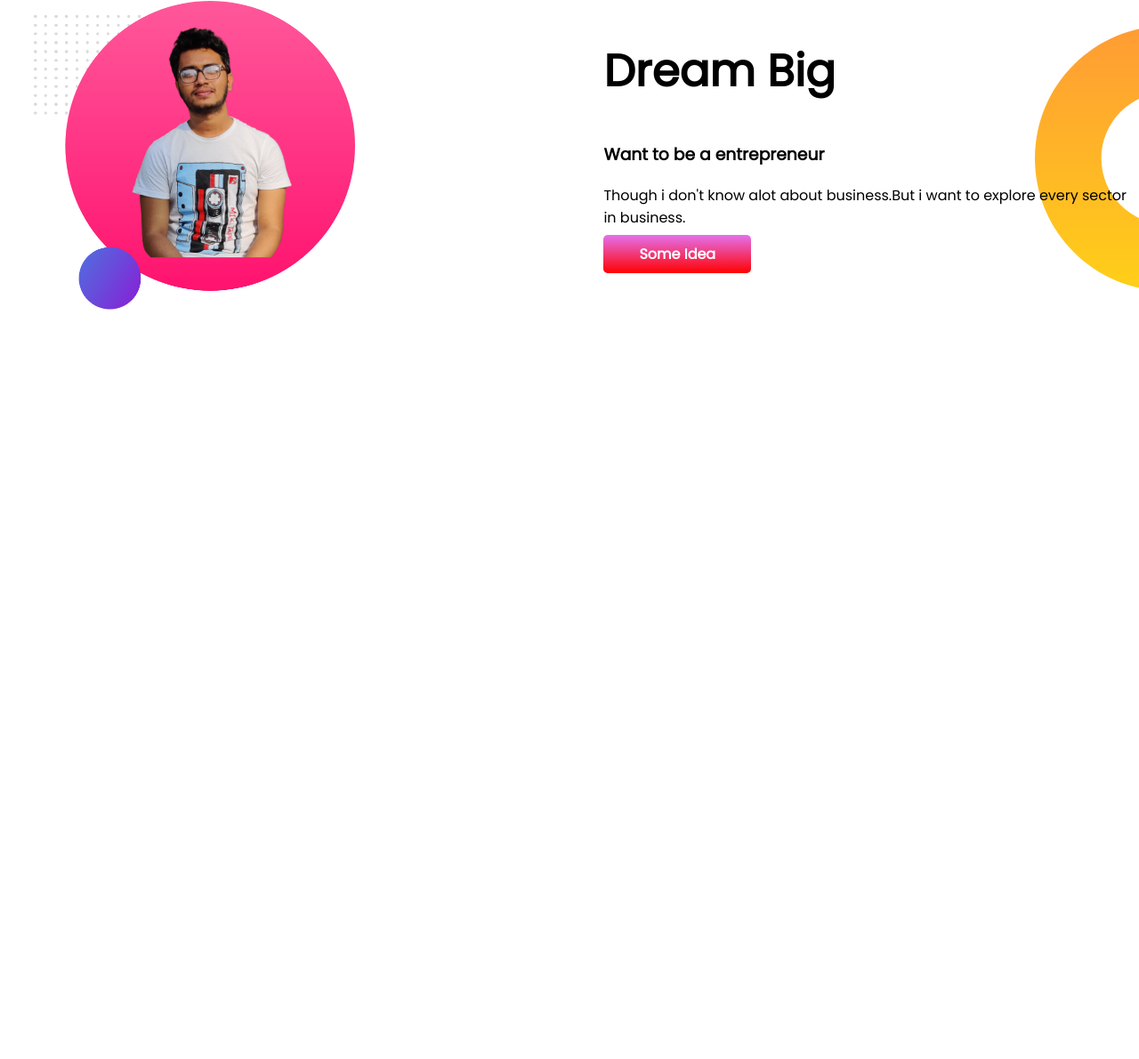
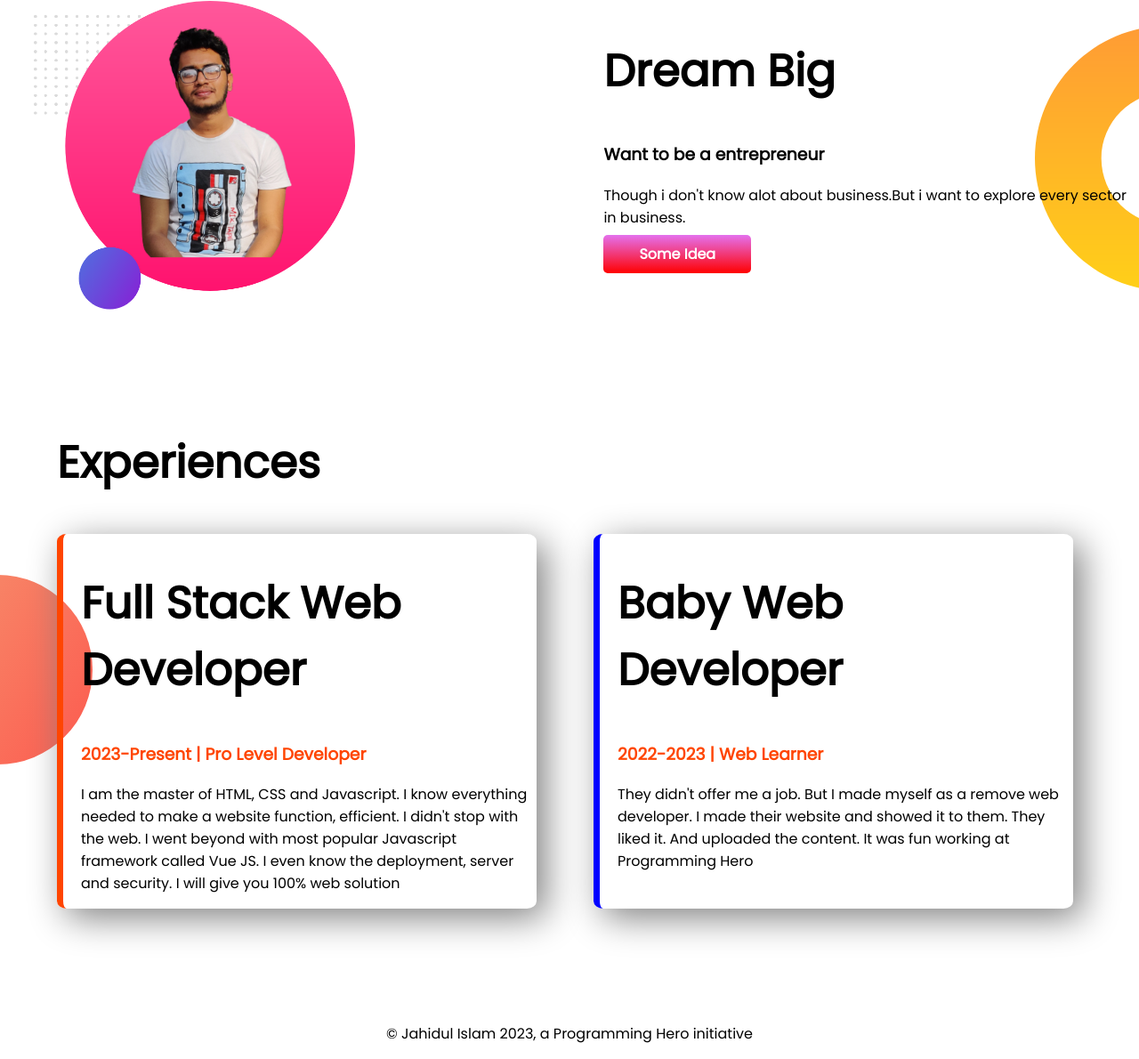
Before and after one commit to ijahid191/developer-protfolio, a plain HTML site: page index.html in a window 1280 px wide. Shown: the part 665-1855 px from the top of the page at 89% size. Before the commit the page ends 1148 px from the top, so only its background shows below. Drawn offline with Linux system fonts and the light colour scheme.

Commit message:
worked finshed

```diff
--- a/index.html
+++ b/index.html
@@ -11,7 +11,7 @@
  <link rel="stylesheet" href="style.css">
 </head>
 <body>
-    <section class="top-banner">
+    <section class="top-banner flex-container">
         <div class="wid">
             <h1>Welcome To</h1>
             <h1><span class="color">Jahidul Islam's</span> Portfolio !</h1>
@@ -26,7 +26,7 @@
             <img src="images/jahid_bg.png" alt="">
         </div>
     </section>
-    <section class="dream-big">
+    <section class="dream-big flex-container">
         <div class="wid">
             <img src="images/jahid-bg2.png" alt="">
         </div>
@@ -37,5 +37,24 @@
            <a class="button"target="_blank"href="https://www.businessnewsdaily.com/2747-great-business-ideas.html">Some Idea</a>
         </div>
     </section>
+    <section class="exp-area">
+        <h1 style="padding-left: 5%;">Experiences</h1>
+        <div class="flex-container">
+            <div id="full" class="exp_item" >
+                <h1>Full Stack Web Developer</h1>
+                <h3 class="color">2023-Present | Pro Level Developer</h3>
+                <p>I am the master of HTML, CSS and Javascript. I know everything needed to make a website function, efficient. I didn't stop with the web. I went beyond with most popular Javascript framework called Vue JS. I even know the deployment, server and security. I will give you 100% web solution</p>
+            </div>
+            <div id="baby" class="exp_item">
+                <h1>Baby Web Developer</h1>
+                <h3 class="color">2022-2023 | Web Learner</h3>
+                <p>They didn't offer me a job. But I made myself as a remove web developer. I made their website and showed it to them. They liked it. And uploaded the content. It was fun working at Programming Hero</p>
+            </div>
+        </div>
+
+    </section>
 </body>
+<footer>
+    <p style="text-align:center ;">© Jahidul Islam 2023, a Programming Hero initiative</p>
+</footer>
 </html>
--- a/style.css
+++ b/style.css
@@ -8,7 +8,7 @@ h1{
 .color{
     color: orangered;
 }
-section{
+.flex-container{
     display: flex;
     margin-bottom: 10%;
 }
@@ -38,3 +38,23 @@ section{
     background-repeat: no-repeat;
     background-position: right;
 }
+.exp_item{
+    width: 40%;
+    margin-left: 5%;
+    margin-left: 5%;
+    padding-left: 20px;
+    box-shadow: 10px 10px 40px gray;
+    border-radius: 2%;
+
+}
+.exp-area{
+    background-image:url(images/exp-bg.png) ;
+    background-repeat:no-repeat ;
+    background-position: left;
+}
+#full{
+    border-left: 7px solid orangered;
+}
+#baby{
+    border-left:7px solid blue ;
+}
```
